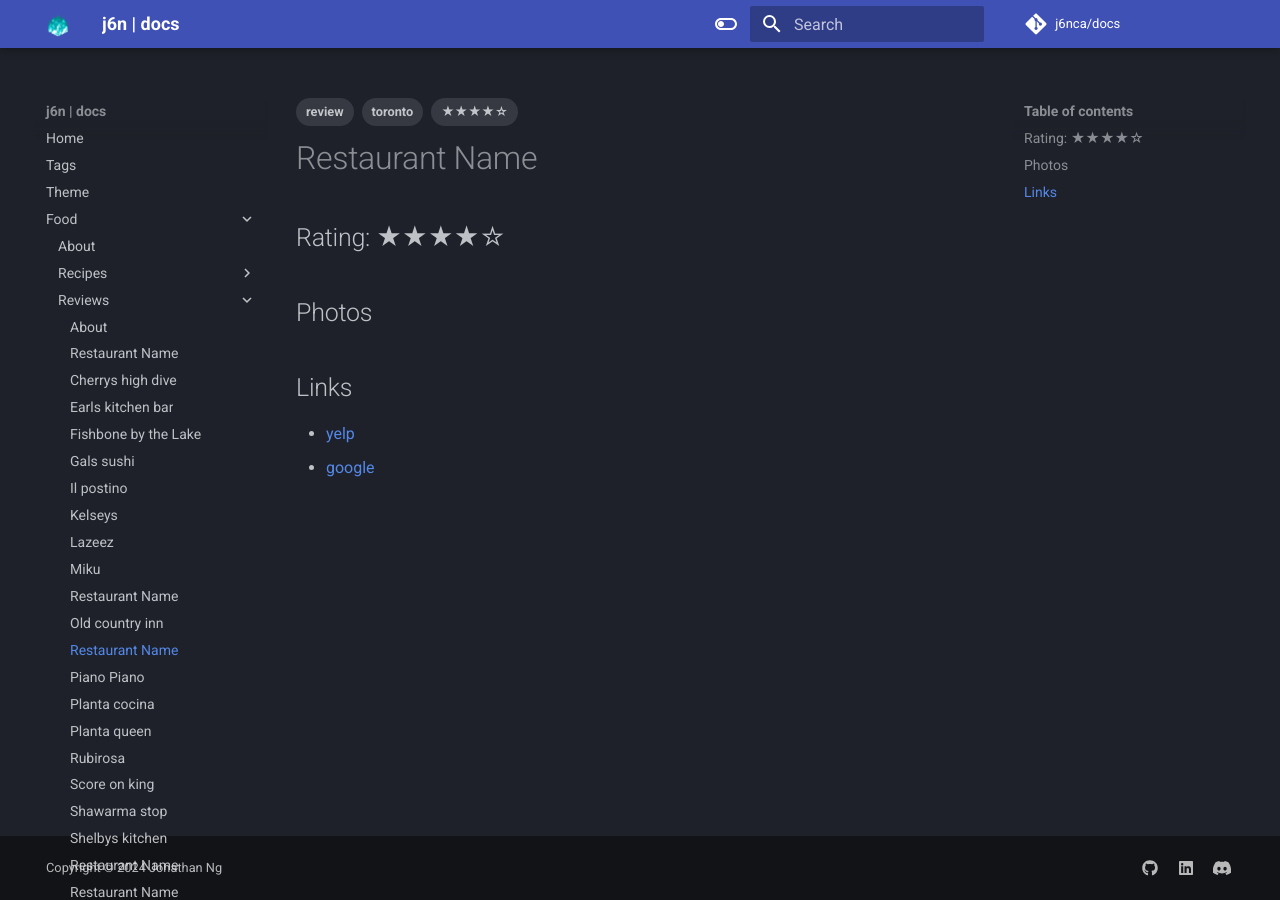
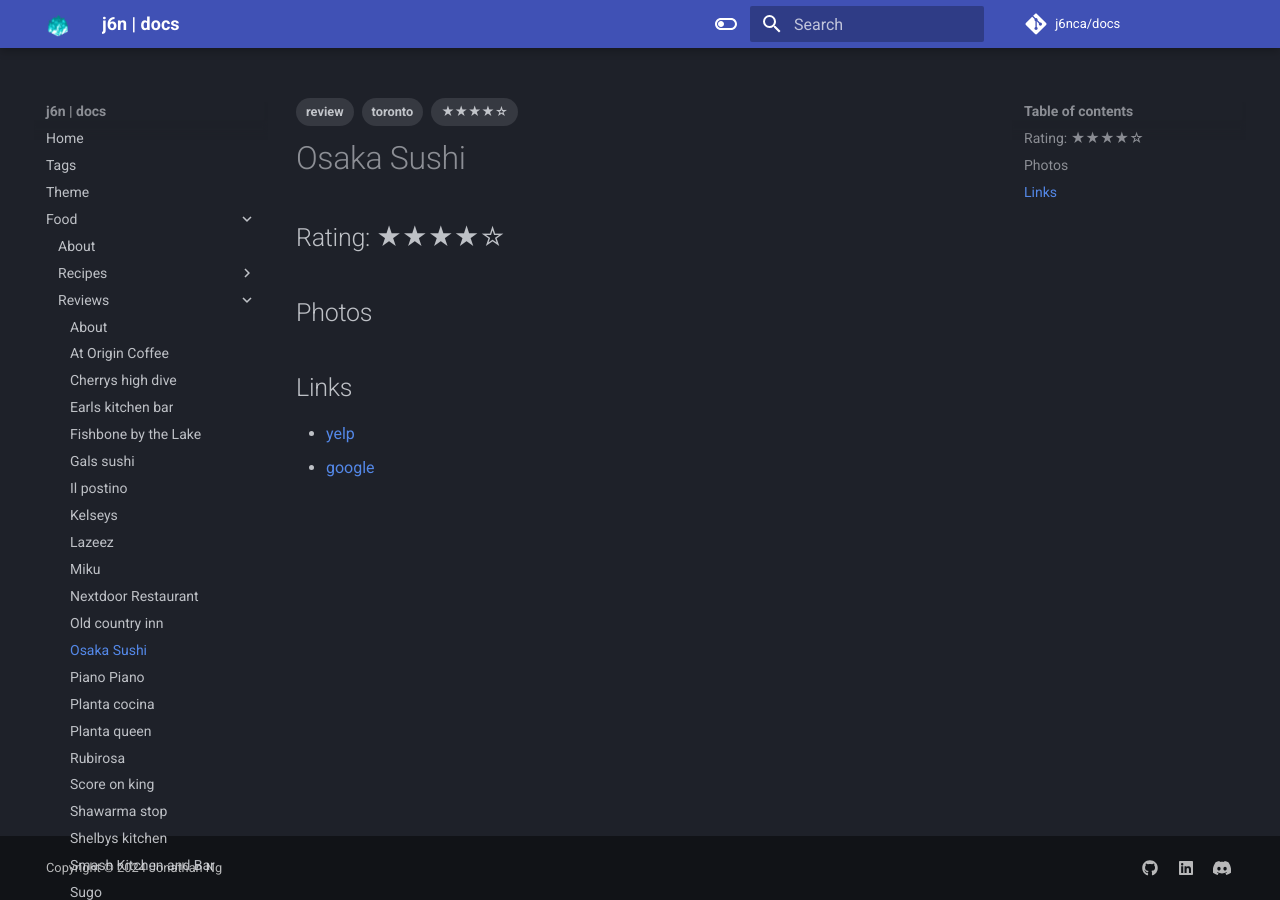
Before and after one commit to j6nca/notes, an MkDocs documentation site: the page built from docs/food/reviews/osaka_sushi.md, in a window 1280 px wide. Built offline with MkDocs 1.6.1 and Material for MkDocs 9.7.7, drawn with Linux system fonts in a browser that asks for light colours; comment, search, counter and statistics services are not loaded.

Commit message:
revise titles

```diff
--- a/docs/food/reviews/at_origin_coffee.md
+++ b/docs/food/reviews/at_origin_coffee.md
@@ -6,7 +6,7 @@ tags:
   - ★★☆☆☆
   - $$
 ---
-# Restaurant Name
+# At Origin Coffee
 
 📌: [687 Mt Pleasant Rd, Toronto, ON M4S 2N2](https://maps.app.goo.gl/AZsrwbtBjPeb11C96)
 💸: $$
--- a/docs/food/reviews/next_door_restaurant.md
+++ b/docs/food/reviews/next_door_restaurant.md
@@ -6,7 +6,7 @@ tags:
   - ★★★★★ / ☆☆☆☆☆
   - $$$$
 ---
-# Restaurant Name
+# Nextdoor Restaurant
 
 📌: [139 Main St Unionville, Markham, ON L3R 2G6](https://maps.app.goo.gl/6Ui6iTxDwkK3xS8R6)
 💸: $$$$
--- a/docs/food/reviews/osaka_sushi.md
+++ b/docs/food/reviews/osaka_sushi.md
@@ -5,7 +5,7 @@ tags:
   # - cuisine (i.e italian, mexican)
   - ★★★★☆
 ---
-# Restaurant Name
+# Osaka Sushi
 
 ## Rating: ★★★★☆
 
--- a/docs/food/reviews/smash_kitchen.md
+++ b/docs/food/reviews/smash_kitchen.md
@@ -5,7 +5,7 @@ tags:
   - brunch
   - ★★☆☆☆
 ---
-# Restaurant Name
+# Smash Kitchen and Bar
 
 📌: [4261 Hwy 7, Unionville, ON L3R 9W6](https://maps.app.goo.gl/c9sbjNaa5oJrw1dr6)
 💸: $$$
--- a/docs/food/reviews/sugo.md
+++ b/docs/food/reviews/sugo.md
@@ -6,7 +6,7 @@ tags:
   - ★★★★★
   - $$$
 ---
-# Restaurant Name
+# Sugo
 
 ## Rating: ★★★★★
 
--- a/docs/food/reviews/watercolour.md
+++ b/docs/food/reviews/watercolour.md
@@ -6,7 +6,7 @@ tags:
   - ★★★☆☆
   - $$$$$
 ---
-# Restaurant Name
+# Watercolour
 
 📌: [166 Main St Unionville, Unionville, ON L3R 2G9](https://maps.app.goo.gl/RmaX9oiTBqDzM2jT8)
 💸: $$$$$
```
